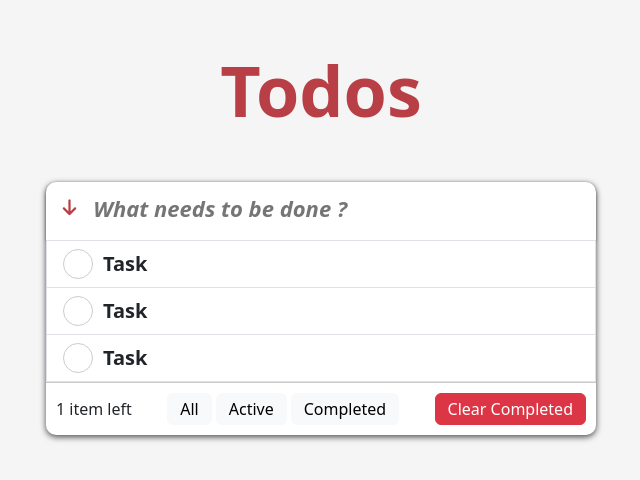
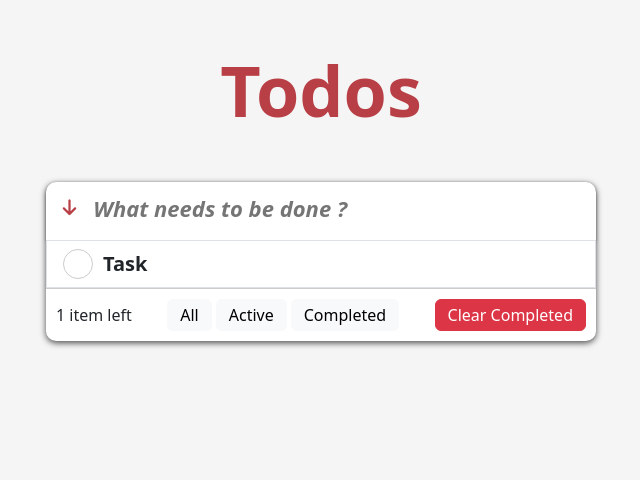
Before and after one commit to MahmoudsMohammed/Todos, an Angular app: page / in a window 1280 px wide. Shown: the top 480 px of the page, without its empty margins (319-959 px from the left). Built offline with nearby package versions, Linux system fonts and the light colour scheme.

Commit message:
remove task from list

```diff
--- a/src/app/list/list.module.ts
+++ b/src/app/list/list.module.ts
@@ -2,9 +2,11 @@ import { NgModule } from '@angular/core';
 import { ListComponent } from './list.component';
 import { TaskComponent } from './task/task.component';
 import { checkDirective } from './task/directives/checked.directive';
+import { CommonModule } from '@angular/common';
 
 @NgModule({
   declarations: [ListComponent, TaskComponent, checkDirective],
   exports: [ListComponent],
+  imports: [CommonModule],
 })
 export class listModule {}
--- a/src/app/list/task/task.component.html
+++ b/src/app/list/task/task.component.html
@@ -1,12 +1,4 @@
-<li class="list-group-item">
-  <span check><i class="fa-solid fa-check"></i></span> <span>Task</span>
-  <span>X</span>
+<li class="list-group-item" *ngIf="!remove">
+  <span check><i class="fa-solid fa-check"></i></span> <span>Task</span
+  ><span (click)="onRemove()">X</span>
 </li>
-<li class="list-group-item">
-  <span check><i class="fa-solid fa-check"></i></span> <span>Task</span
-  ><span>X</span>
-</li>
-<li class="list-group-item">
-  <span check><i class="fa-solid fa-check"></i></span> <span>Task</span
-  ><span>X</span>
-</li>
--- a/src/app/list/task/task.component.ts
+++ b/src/app/list/task/task.component.ts
@@ -5,4 +5,9 @@ import { Component } from '@angular/core';
   templateUrl: './task.component.html',
   styleUrl: './task.component.scss',
 })
-export class TaskComponent {}
+export class TaskComponent {
+  remove = false;
+  onRemove() {
+    this.remove = true;
+  }
+}
```
